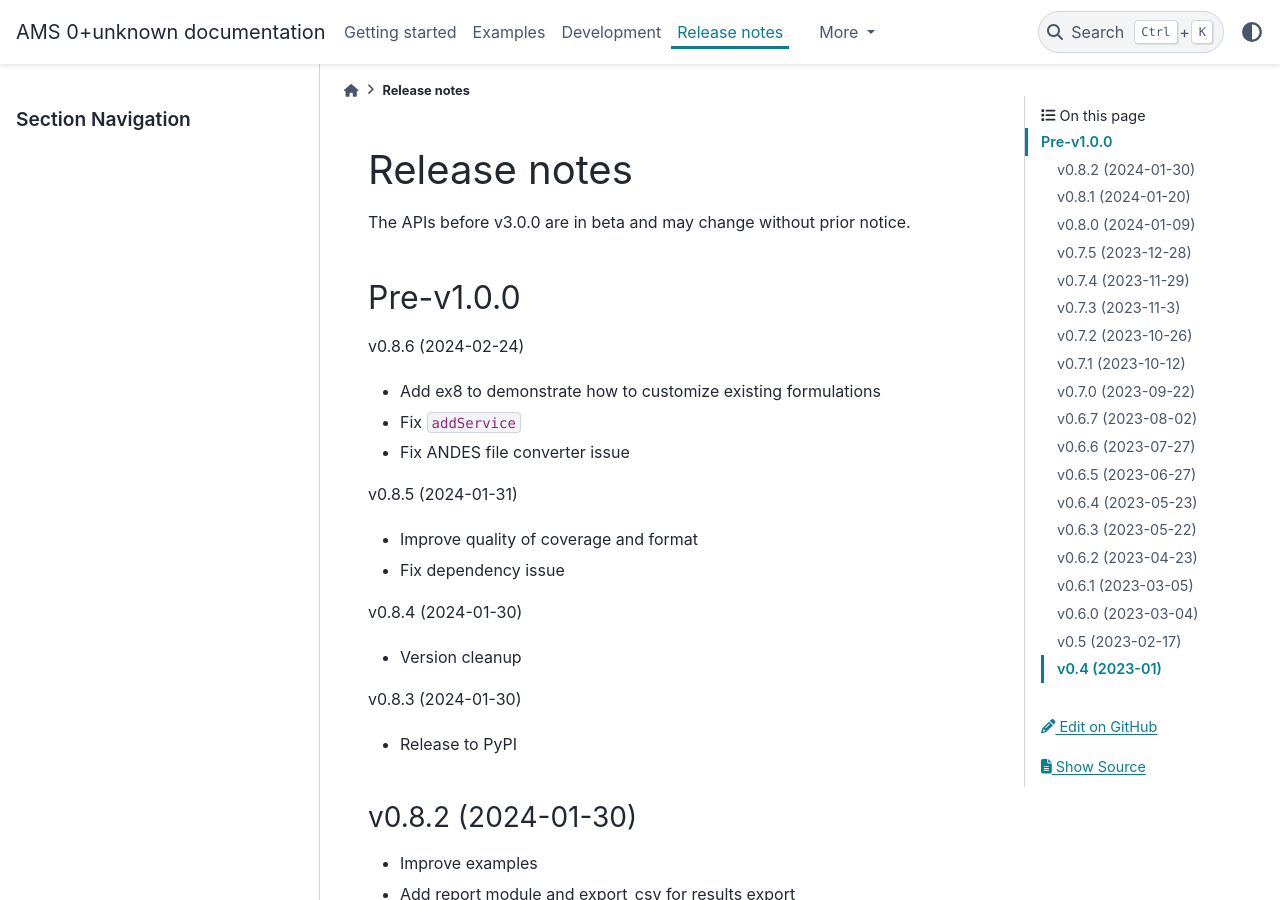
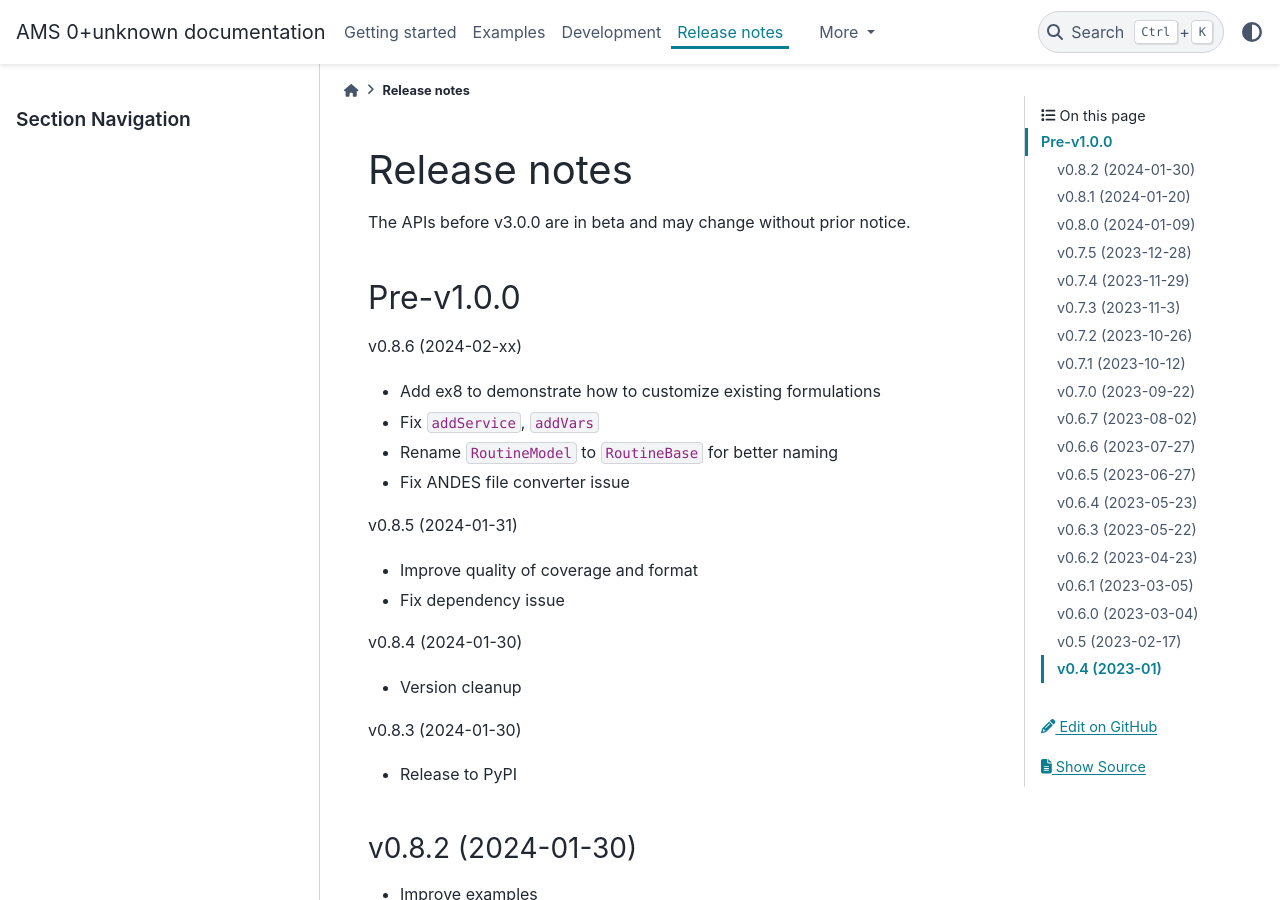
Before and after one commit to CURENT/ams, a Sphinx documentation site: the page built from docs/source/release-notes.rst, in a window 1280 px wide and 900 px high. Built offline with Sphinx 7.4.7 and the PyData theme 0.15.4, drawn with Linux system fonts in a browser that asks for light colours; pages that are not in the unit, such as notebooks, are missing from menus.

Commit message:
Update release-notes

```diff
--- a/docs/source/release-notes.rst
+++ b/docs/source/release-notes.rst
@@ -9,10 +9,11 @@ The APIs before v3.0.0 are in beta and may change without prior notice.
 Pre-v1.0.0
 ==========
 
-v0.8.6 (2024-02-24)
+v0.8.6 (2024-02-xx)
 
 - Add ex8 to demonstrate how to customize existing formulations
-- Fix ``addService``
+- Fix ``addService``, ``addVars``
+- Rename ``RoutineModel`` to ``RoutineBase`` for better naming
 - Fix ANDES file converter issue
 
 v0.8.5 (2024-01-31)
```
